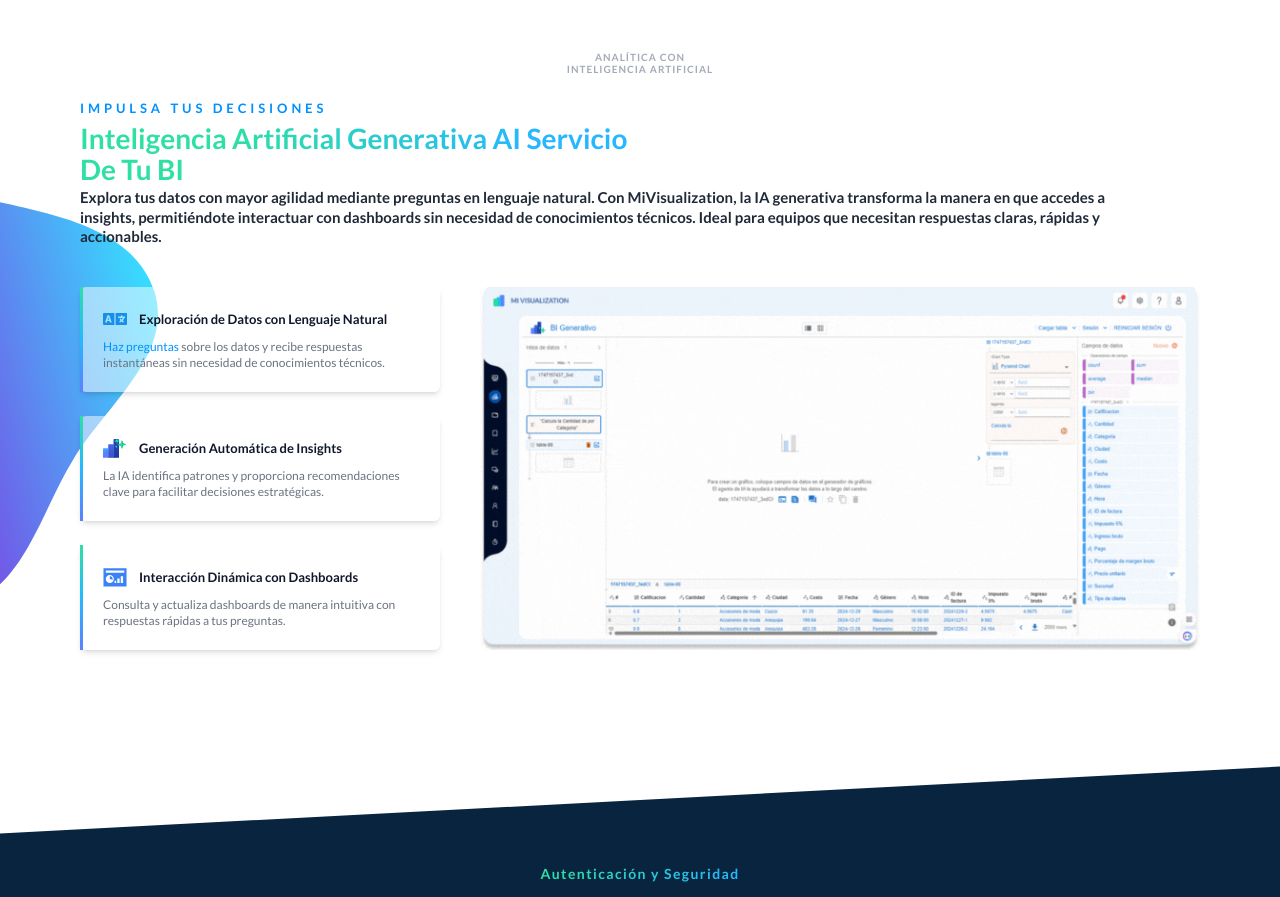
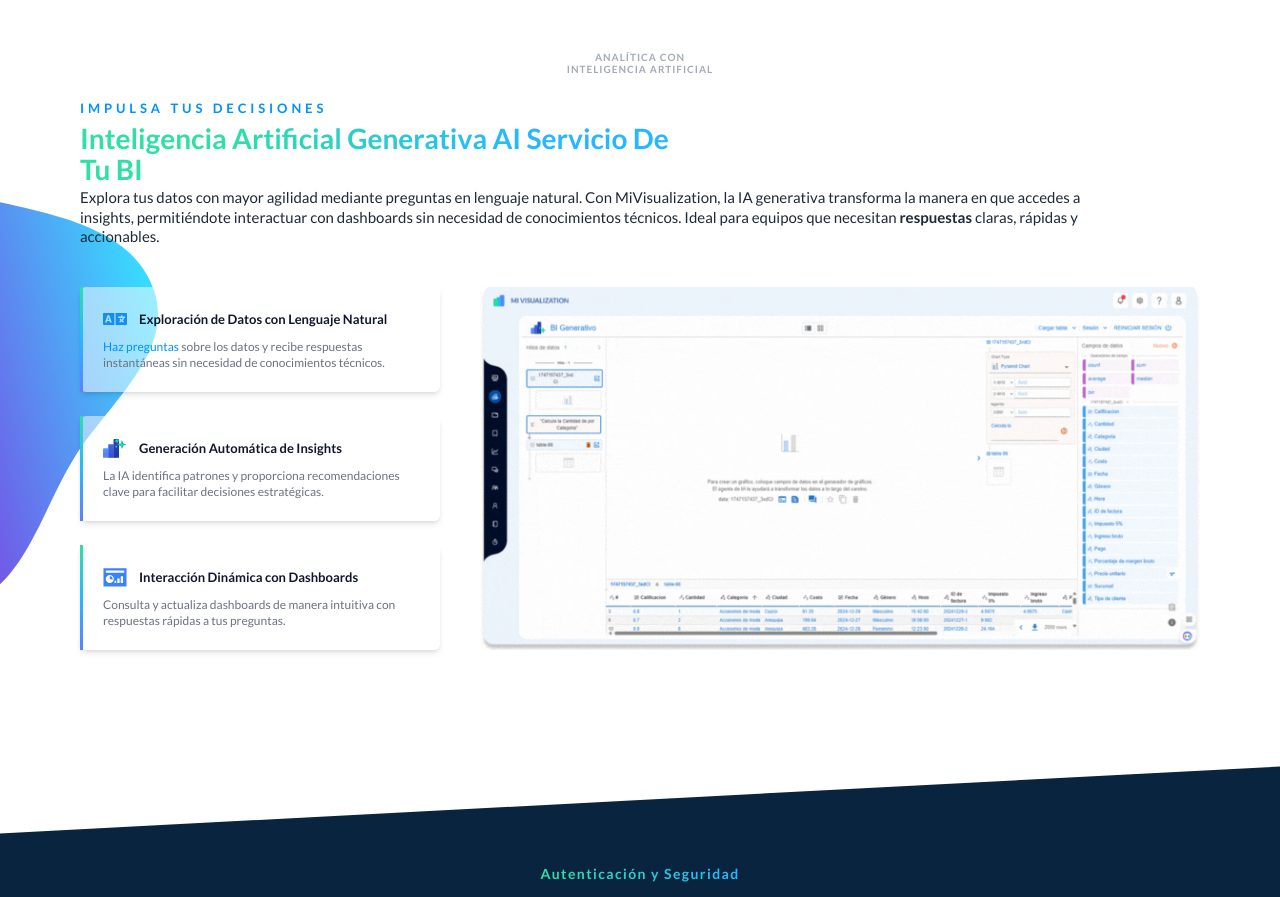
Before and after one commit to MillenialLovable/Landing-MiVisualization, a React (Vite) app: page / in a window 1280 px wide. Shown: the part 4280-5177 px from the top of the page. Built offline with nearby package versions, Linux system fonts and the light colour scheme.

Commit message:
update bigenerativo.tsx

```diff
--- a/src/components/BiGenerativo.tsx
+++ b/src/components/BiGenerativo.tsx
@@ -31,12 +31,12 @@ const BiGenerativo: React.FC = () => {
           Inteligencia
           <span className="text-[#0091ff]">
             {" "}
-            Artificial Generativa AI Servicio
+            Artificial Generativa AI Servicio De
           </span>
           <br />
-          De Tu BI
+          Tu BI
         </h1>
-        <p className="text-[13px] sm:text-[14px] md:text-[15px] max-w-auto font-lato font-semibold text-[#1f2937] mb-10 leading-[1.3] max-w-[70em]">
+        <p className="text-[13px] sm:text-[14px] md:text-[15px] max-w-auto font-lato font-normal text-[#1f2937] mb-10 leading-[1.3] max-w-[70em] padding-x-4">
           Explora tus datos con mayor agilidad mediante preguntas en lenguaje
           natural. Con MiVisualization, la IA generativa transforma la manera en
           que accedes a insights, permitiéndote interactuar con dashboards sin
```
